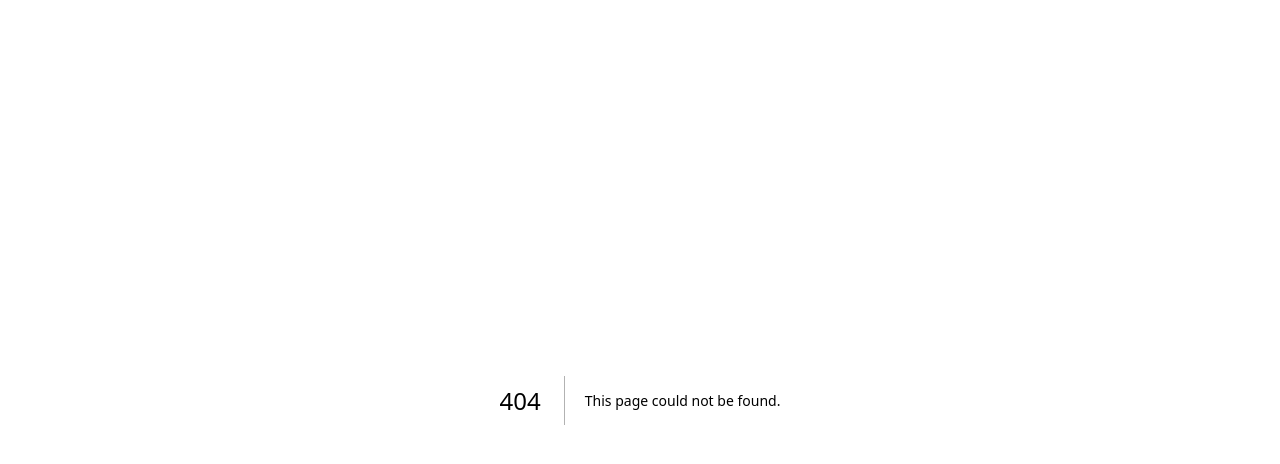
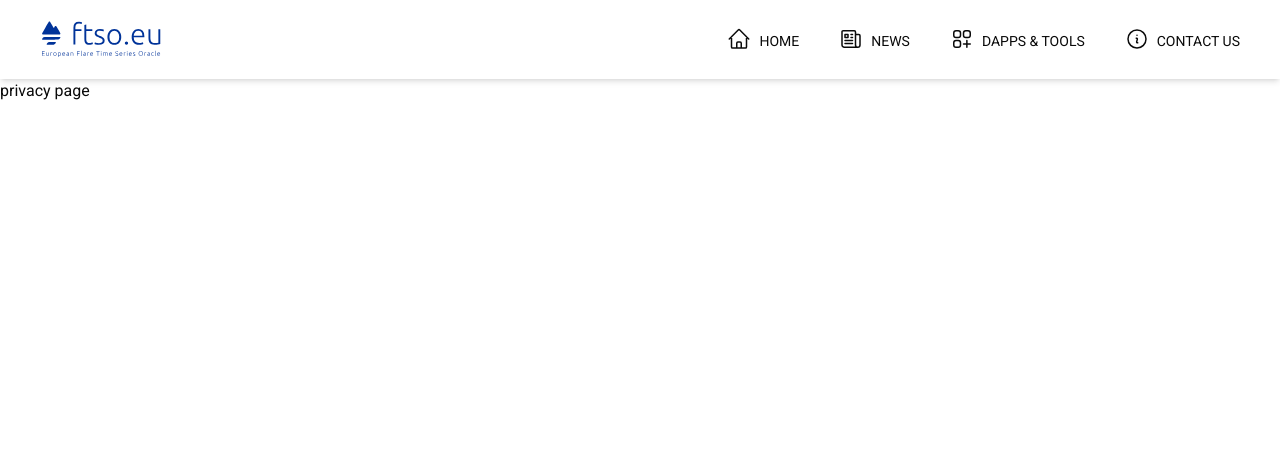
Before and after one commit to ftsoeu/website, a Next.js app: page /privacy in a window 1280 px wide. Before the commit this address had no page. Shown: the top 464 px of the page. Built offline with nearby package versions, Linux system fonts and the light colour scheme.

Commit message:
multiple layouts configuration

```diff
--- a/src/app/layout.tsx
+++ b/src/app/layout.tsx
@@ -1,6 +1,8 @@
 import type { Metadata } from 'next';
 import { Roboto } from 'next/font/google';
 import './globals.css';
+import NavBar from '@/components/Navbar/NavBar';
+import MobileList from '@/components/Navbar/MobileList';
 
 const inter = Roboto({ weight: '400', subsets: ['latin'] });
 
@@ -18,7 +20,13 @@ export default function RootLayout({
 }) {
   return (
     <html lang='en'>
-      <body className={inter.className}>{children}</body>
+      <body className={inter.className}>
+        <div className='absolute w-full h-full'>
+          <NavBar />
+          <MobileList />
+          {children}
+        </div>
+      </body>
       {isVisible && <script src='https://unpkg.com/spacingjs' defer></script>}
     </html>
   );
--- a/src/app/page.tsx
+++ b/src/app/page.tsx
@@ -1,13 +1,5 @@
-import NavBar from '@/components/Navbar/NavBar';
-import MobileList from '@/components/Navbar/MobileList';
 import Main from '@/components/Hero/Main';
 
 export default function Home() {
-  return (
-    <div className='absolute w-full h-full'>
-      <NavBar />
-      <MobileList />
-      <Main />
-    </div>
-  );
+  return <Main />;
 }
--- /dev/null
+++ b/src/app/privacy/page.tsx
@@ -0,0 +1,3 @@
+export default function page() {
+  return <>privacy page</>;
+}
--- /dev/null
+++ b/src/app/single-page-layout/layout.tsx
@@ -0,0 +1,15 @@
+import { ReactNode } from 'react';
+
+interface ReadLayoutProps {
+  children: ReactNode;
+}
+
+export default function ReadLayout({ children }: ReadLayoutProps) {
+  return (
+    <div>
+      <header>Read Layout Header</header>
+      <main>{children}</main>
+      <footer>Read Layout Footer</footer>
+    </div>
+  );
+}
```
